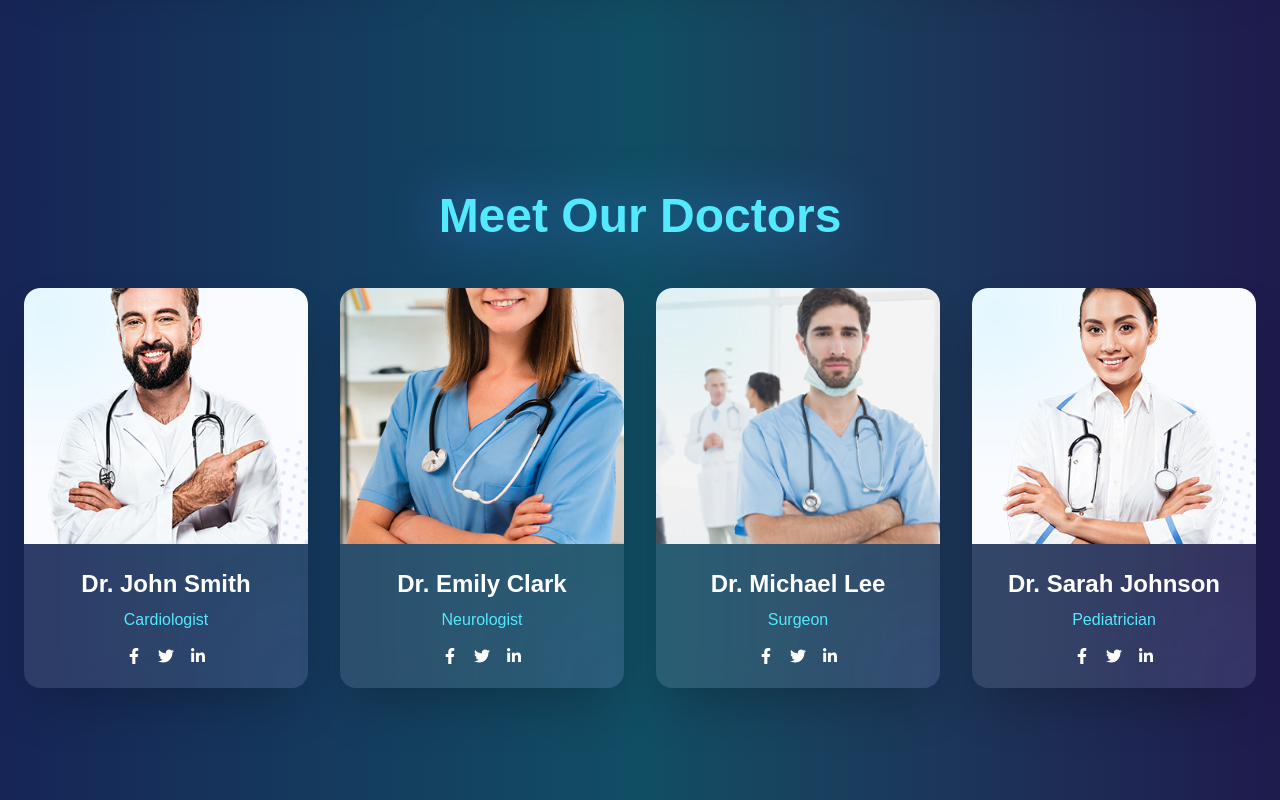
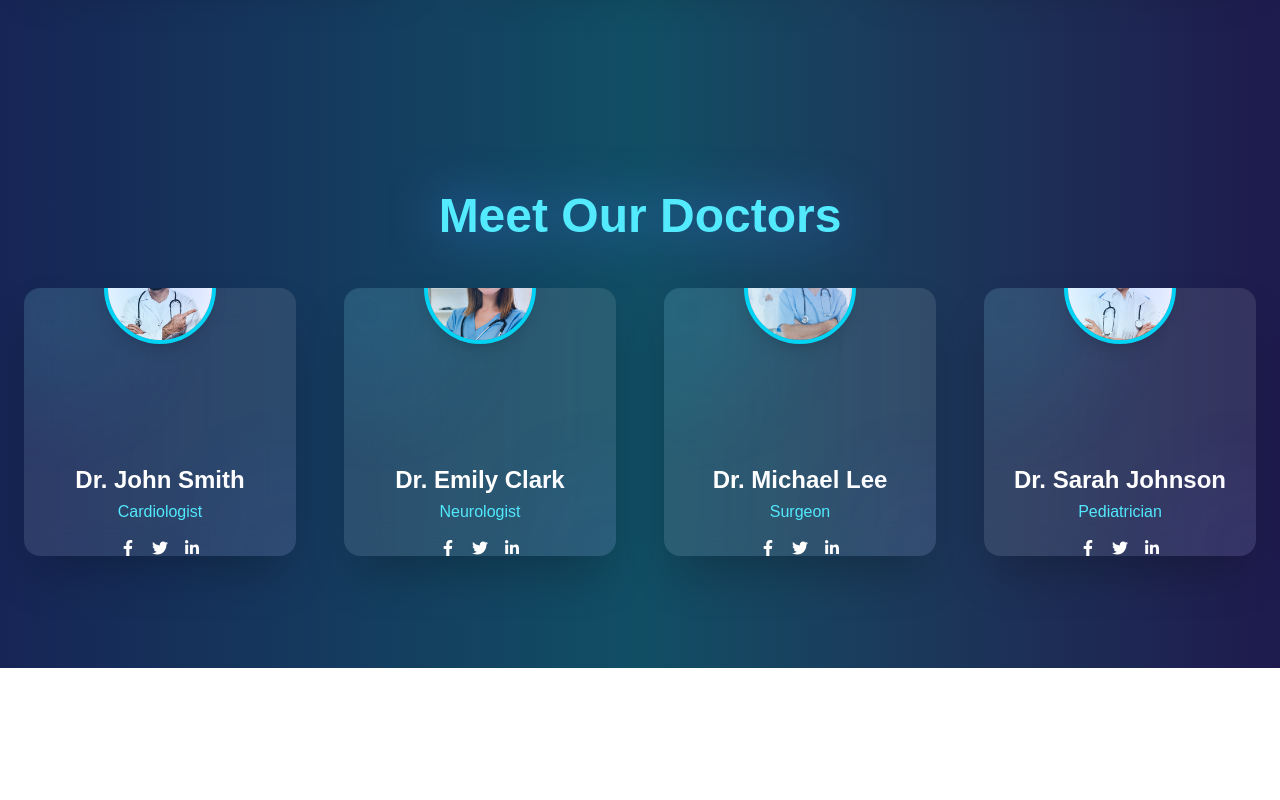
Before and after one commit to Clinton1029/doctors-appointment, a Next.js app: page / in a window 1280 px wide. Shown: the part 2337-3137 px from the top of the page. After the commit the page ends 3005 px from the top, so only its background shows below. Built offline with nearby package versions, Linux system fonts and the light colour scheme.

Commit message:
updated servises

```diff
--- a/components/Doctors.jsx
+++ b/components/Doctors.jsx
@@ -4,31 +4,18 @@ import { motion } from "framer-motion";
 import { FaFacebookF, FaTwitter, FaLinkedinIn } from "react-icons/fa";
 
 const doctors = [
-  {
-    name: "Dr. John Smith",
-    specialty: "Cardiologist",
-    image: "/team1.png",
-  },
-  {
-    name: "Dr. Emily Clark",
-    specialty: "Neurologist",
-    image: "about1.png",
-  },
-  {
-    name: "Dr. Michael Lee",
-    specialty: "Surgeon",
-    image: "/gallery4.png",
-  },
-  {
-    name: "Dr. Sarah Johnson",
-    specialty: "Pediatrician",
-    image: "team3.png",
-  },
+  { name: "Dr. John Smith", specialty: "Cardiologist", image: "/team1.png" },
+  { name: "Dr. Emily Clark", specialty: "Neurologist", image: "/about1.png" },
+  { name: "Dr. Michael Lee", specialty: "Surgeon", image: "/gallery4.png" },
+  { name: "Dr. Sarah Johnson", specialty: "Pediatrician", image: "/team3.png" },
 ];
 
 export default function Doctors() {
   return (
-    <section id="doctors" className="relative py-28 bg-gradient-to-r from-blue-950 via-cyan-900 to-indigo-950 text-white overflow-hidden">
+    <section
+      id="doctors"
+      className="relative py-28 bg-gradient-to-r from-blue-950 via-cyan-900 to-indigo-950 text-white overflow-hidden"
+    >
       <div className="max-w-7xl mx-auto px-6">
         {/* Section Header */}
         <motion.h2
@@ -42,30 +29,33 @@ export default function Doctors() {
         </motion.h2>
 
         {/* Doctors Grid */}
-        <div className="grid grid-cols-1 sm:grid-cols-2 lg:grid-cols-4 gap-8">
+        <div className="grid grid-cols-1 sm:grid-cols-2 lg:grid-cols-4 gap-12">
           {doctors.map((doctor, index) => (
             <motion.div
               key={index}
-              className="relative rounded-2xl overflow-hidden shadow-2xl bg-white/10 backdrop-blur-lg hover:scale-105 hover:shadow-[0_0_50px_rgba(59,130,246,0.8)] transition-all duration-500"
+              className="relative rounded-2xl overflow-hidden shadow-2xl bg-white/10 backdrop-blur-lg hover:scale-105 hover:shadow-[0_0_50px_rgba(59,130,246,0.8)] transition-all duration-500 pt-28 flex flex-col items-center"
               initial={{ opacity: 0, y: 30 }}
               whileInView={{ opacity: 1, y: 0 }}
               viewport={{ once: true }}
               transition={{ duration: 0.8, delay: index * 0.1 }}
             >
-              {/* Glowing background circle behind image */}
+              {/* Glowing background circles */}
               <div className="absolute -top-10 -left-10 w-32 h-32 bg-cyan-400/20 rounded-full blur-3xl animate-pulse pointer-events-none"></div>
               <div className="absolute -bottom-10 -right-10 w-24 h-24 bg-indigo-500/20 rounded-full blur-3xl animate-pulse pointer-events-none"></div>
 
-              {/* Doctor Image */}
-              <img
-                src={doctor.image}
-                alt={doctor.name}
-                className="w-full h-64 object-cover rounded-t-2xl"
-              />
+              {/* Circular Avatar (perfectly centered) */}
+              <div className="absolute top-0 left-1/2 transform -translate-x-1/2 -translate-y-1/2 w-28 h-28 rounded-full overflow-hidden border-4 border-cyan-400 shadow-lg bg-white/20 backdrop-blur-lg">
+                <img
+                  src={doctor.image}
+                  alt={doctor.name}
+                  className="w-full h-full object-cover object-top"
+                />
+                <div className="absolute inset-0 rounded-full bg-gradient-to-tr from-cyan-400/30 via-blue-500/20 to-indigo-500/30 blur-xl animate-pulse"></div>
+              </div>
 
               {/* Doctor Info */}
-              <div className="p-6 text-center">
-                <h3 className="text-xl md:text-2xl font-bold mb-2">{doctor.name}</h3>
+              <div className="mt-16 text-center">
+                <h3 className="text-xl md:text-2xl font-bold mb-1">{doctor.name}</h3>
                 <p className="text-cyan-300 mb-4">{doctor.specialty}</p>
 
                 {/* Social Links */}
```
